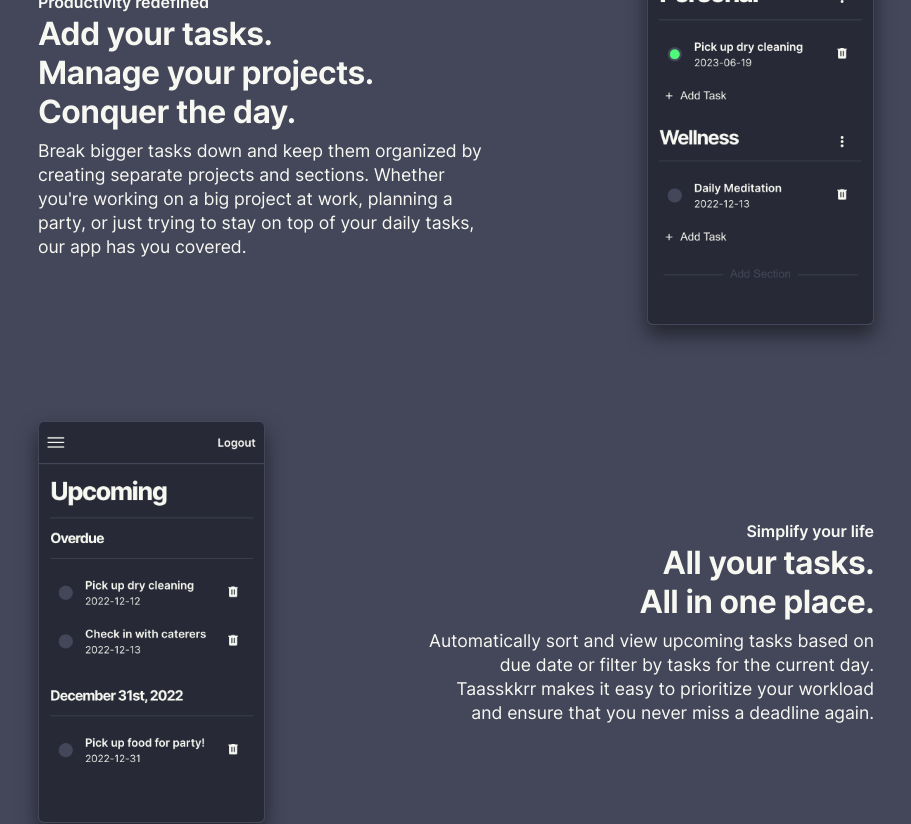
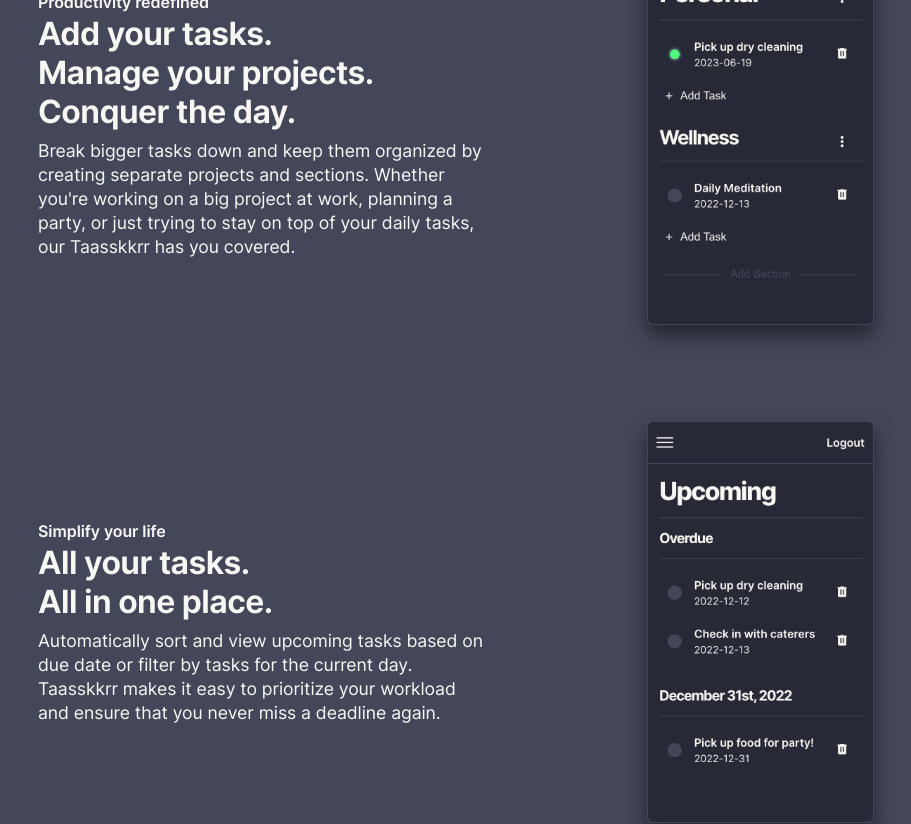
Before and after one commit to ayrt-n/taasskkrr, a React (Create React App) app: page / in a window 1280 px wide. Shown: the part 1280-2104 px from the top of the page, without its empty margins (184-1095 px from the left). Built offline with nearby package versions, Linux system fonts and the light colour scheme.

Commit message:
Adjust structure and spacing of example containers

```diff
--- a/src/components/HomePage.js
+++ b/src/components/HomePage.js
@@ -45,7 +45,7 @@ function HomePage() {
               <span>Conquer the day.</span>
             </h3>
             <p className="Landing-pitch">
-              Break bigger tasks down and keep them organized by creating separate projects and sections. Whether you're working on a big project at work, planning a party, or just trying to stay on top of your daily tasks, our app has you covered.
+              Break bigger tasks down and keep them organized by creating separate projects and sections. Whether you're working on a big project at work, planning a party, or just trying to stay on top of your daily tasks, our Taasskkrr has you covered.
             </p>
           </div>
           <img src={smallExample1}
@@ -54,12 +54,8 @@ function HomePage() {
           />
         </div>
 
-        <div className="Landing-two-grid">
-          <img src={smallExample2}
-            alt="screenshot of mobile view of Taasskkrr app viewing Upcoming tasks"
-            className="Landing-mobile-screen"
-          />
-          <div className="Landing-pitch-container text-end">
+        <div className="Landing-two-grid reversed">
+          <div className="Landing-pitch-container">
             <p className="Landing-pitch-whisper">Simplify your life</p>
             <h3>
               <span>All your tasks.</span>
@@ -69,6 +65,10 @@ function HomePage() {
               Automatically sort and view upcoming tasks based on due date or filter by tasks for the current day. Taasskkrr makes it easy to prioritize your workload and ensure that you never miss a deadline again.
             </p>
           </div>
+          <img src={smallExample2}
+            alt="screenshot of mobile view of Taasskkrr app viewing Upcoming tasks"
+            className="Landing-mobile-screen"
+          />
         </div>
 
         <div className="Landing-cta">
```
